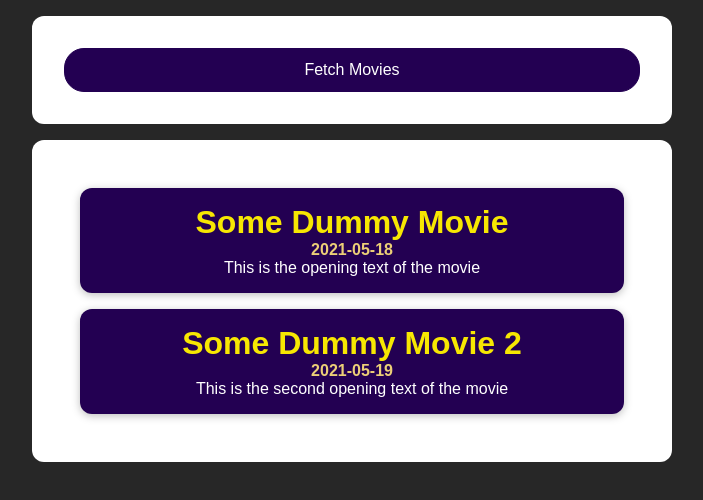
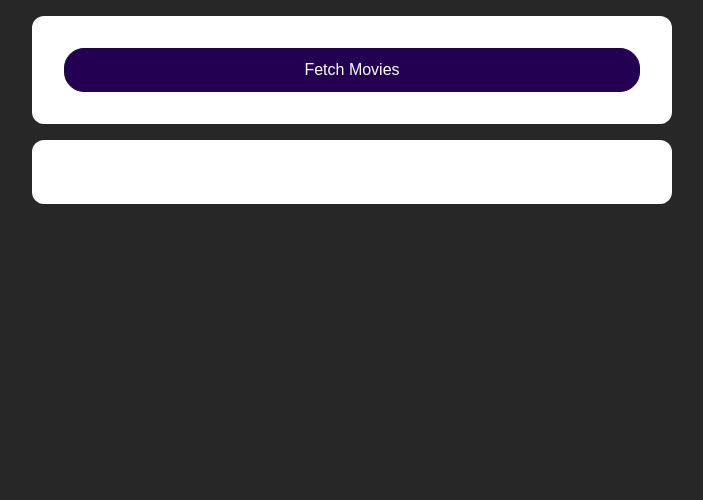
Before and after one commit to martinsgabriel1956/react_fetch_movies, a React (Create React App) app: page / in a window 1280 px wide. Shown: the top 500 px of the page, without its empty margins (288-991 px from the left). Built offline with nearby package versions, Linux system fonts and the light colour scheme.

Commit message:
feat: sending a get request

```diff
--- a/src/pages/Home/index.js
+++ b/src/pages/Home/index.js
@@ -1,30 +1,34 @@
+import { useState } from 'react';
+
 import { Section, Button } from './styles';
 
 import { MoviesList } from '../../components/MoviesList';
 
 export function Home() {
-  const dummyMovies = [
-    {
-      id: 1,
-      title: "Some Dummy Movie",
-      openingText: "This is the opening text of the movie",
-      releaseDate: "2021-05-18",
-    },
-    {
-      id: 2,
-      title: "Some Dummy Movie 2",
-      openingText: "This is the second opening text of the movie",
-      releaseDate: "2021-05-19",
-    },
-  ];
+  const [movies, setMovies] = useState([]);
 
+  function handleFetchMovies() {
+    fetch(`https://swapi.dev/api/films`).then(res => res.json()).then(data => {
+      const transformedMovies = data.results.map(movieData => {
+        const { episode_id, title, opening_crawl, release_date } = movieData;
+
+        return {
+          id: episode_id,
+          title,
+          openingText: opening_crawl,
+          releaseDate: release_date
+        };
+      })
+      setMovies(transformedMovies);
+  });
+  }
   return (
     <>
     <Section>
-      <Button>Fetch Movies</Button>
+      <Button onClick={handleFetchMovies}>Fetch Movies</Button>
     </Section>
     <Section>
-      <MoviesList movies={dummyMovies} />
+      <MoviesList movies={movies} />
     </Section>
   </>
   );
```
